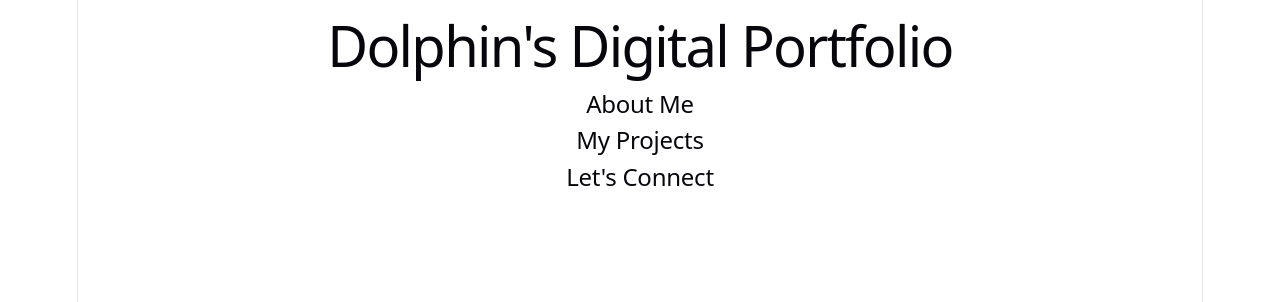
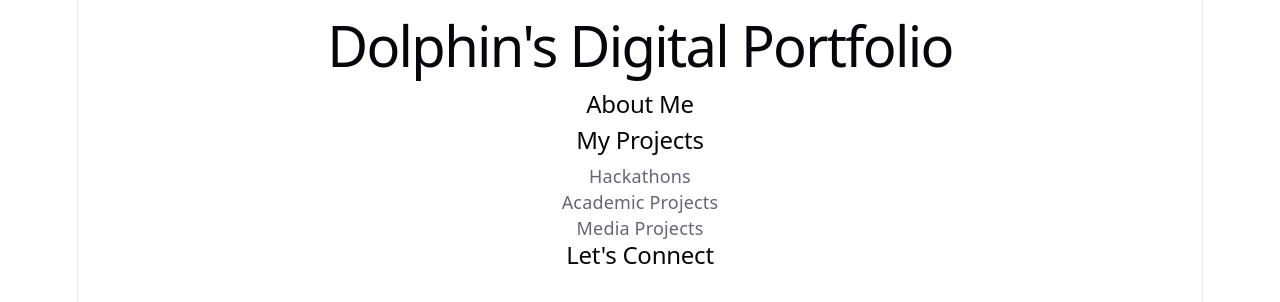
Before and after one commit to DTue/personal-portfolio, a React (Vite) app in the folder personal-portfolio/: page / in a window 1280 px wide. Shown: the top 302 px of the page. Built offline with nearby package versions, Linux system fonts and the light colour scheme.

Commit message:
Add: sections and projects outline

```diff
--- a/personal-portfolio/src/App.jsx
+++ b/personal-portfolio/src/App.jsx
@@ -1,16 +1,28 @@
 import './App.css'
 
-
+const projects = [
+  "Hackathons",
+  "Academic Projects",
+  "Media Projects"
+];
 
 
 function App() {
   return (
-    <div>
+    <section>
     <h1>Dolphin's Digital Portfolio</h1>
     <h2>About Me</h2>
+
     <h2>My Projects</h2>
+
+    {
+    projects.map(project => (
+      <p>{project}</p>
+    ))
+    }
+
     <h2>Let's Connect</h2>
-   </div>
+   </section>
 
   );
 }
```
